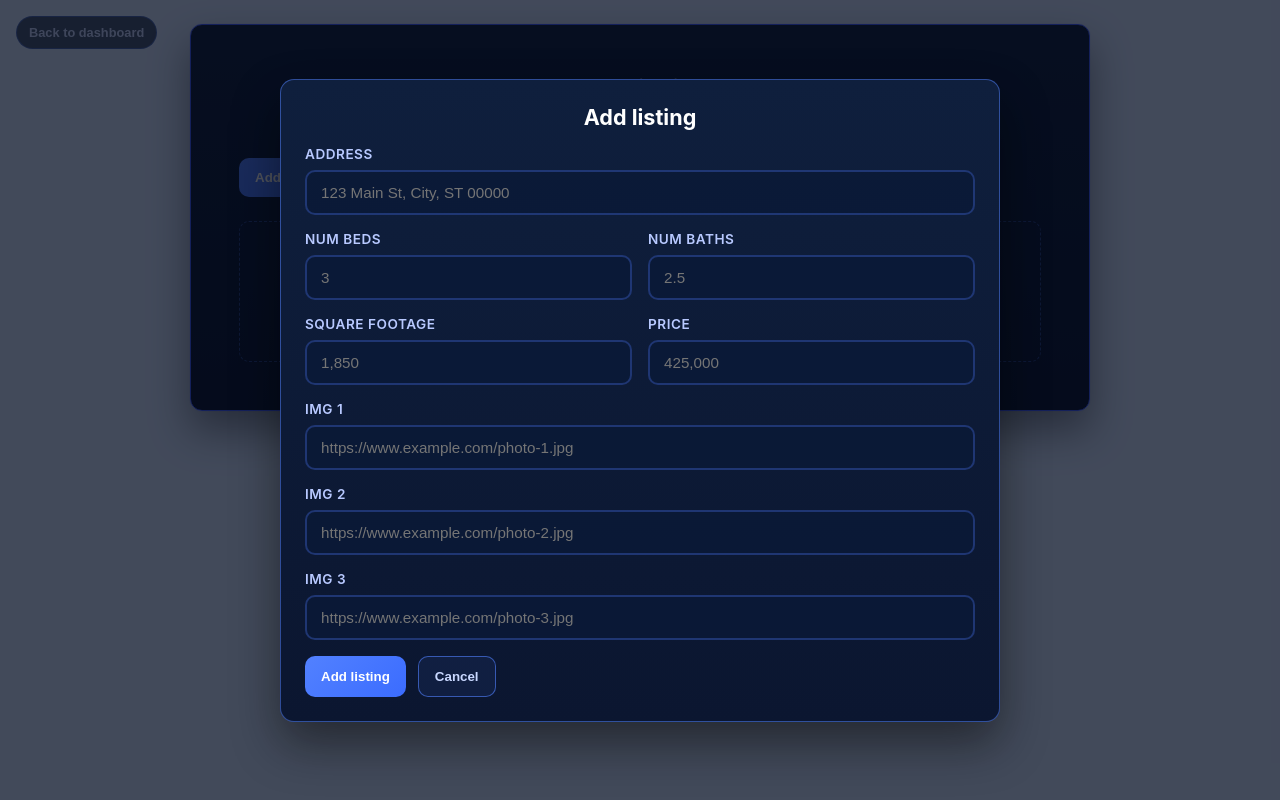
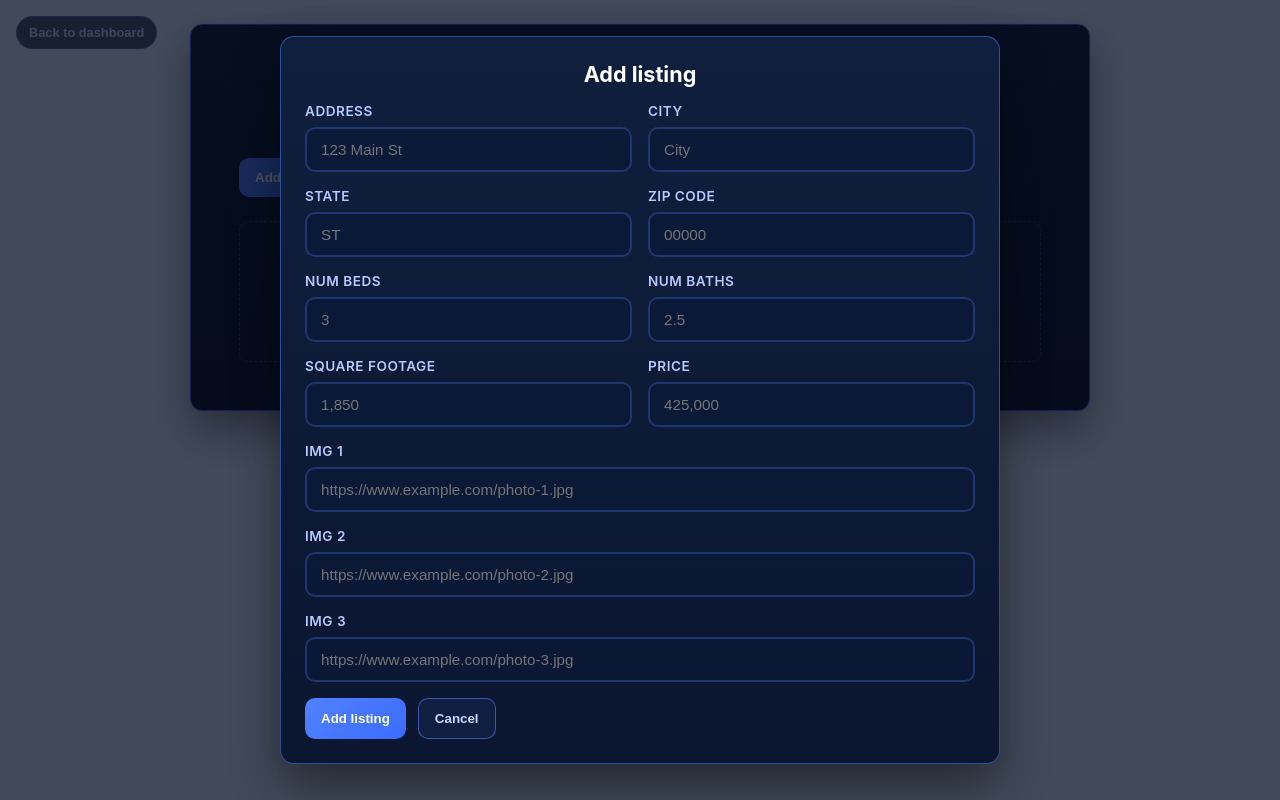
Before and after one commit to Juanfnmb1LPT/Direct-Mail-Sphere, a Vue app in the folder frontend/: page /listings in a window 1280 px wide. Both pictures are taken after a click on the button "Add new listing". Built offline with nearby package versions, Linux system fonts and the light colour scheme; the HTML template or start-up script is replaced by a standard one.

Commit message:
Made template 2 have listing import and same syncing as rest of templates

```diff
--- a/frontend/src/views/CreateMailView.vue
+++ b/frontend/src/views/CreateMailView.vue
@@ -12,7 +12,7 @@
         </div>
         <h2>Create Mail</h2>
         <form @submit.prevent="handleSubmit">
-          <div v-if="isTemplateThree && listingImportField" class="import-block">
+          <div v-if="isTemplateWithListingImport && listingImportField" class="import-block">
             <p class="import-title">Listing import</p>
             <div class="form-group span-2">
               <label :for="listingImportField.id">Import info from listing</label>
@@ -271,7 +271,18 @@ const templateOneFields = [
   }
 ]
 
-const templateTwoFields = [
+const buildTemplateTwoFields = (listingOptions) => [
+  {
+    id: 'listing_import',
+    label: 'Import from listing',
+    type: 'select-search',
+    options: listingOptions,
+    placeholder: 'Search listings by address',
+    autocomplete: 'off',
+    required: false,
+    fullWidth: true,
+    omitFromExport: true
+  },
   {
     id: 'first_name',
     label: 'First name',
@@ -289,11 +300,11 @@ const templateTwoFields = [
     required: true
   },
   {
-    id: 'license_number',
-    label: 'License number',
-    type: 'text',
-    placeholder: 'ABC123456',
-    autocomplete: 'off',
+    id: 'phone',
+    label: 'Phone #',
+    type: 'tel',
+    placeholder: '(555) 123-4567',
+    autocomplete: 'tel',
     required: true
   },
   {
@@ -306,43 +317,41 @@ const templateTwoFields = [
     fullWidth: true
   },
   {
-    id: 'profile_picture_url',
-    label: 'Profile picture URL',
+    id: 'mls_number',
+    label: 'MLS number',
+    type: 'text',
+    placeholder: 'MLS123456',
+    autocomplete: 'off',
+    required: true
+  },
+  {
+    id: 'agent_photo',
+    label: 'Agent photo',
     type: 'url',
-    placeholder: 'https://example.com/profile.jpg',
+    placeholder: 'https://www.example.com/agent.jpg',
     autocomplete: 'url',
     required: true,
     fullWidth: true
   },
   {
-    id: 'background_image_url',
-    label: 'Background image URL',
+    id: 'company_logo',
+    label: 'Company logo',
     type: 'url',
-    placeholder: 'https://example.com/background.jpg',
+    placeholder: 'https://www.example.com/logo.png',
     autocomplete: 'url',
     required: true,
     fullWidth: true
   },
   {
-    id: 'website',
-    label: 'Website',
-    type: 'url',
-    placeholder: 'https://example.com',
-    autocomplete: 'url',
-    required: true,
-    fullWidth: true
-  },
-  {
-    id: 'address_line',
-    label: 'Address line',
+    id: 'listing_address',
+    label: 'Address',
     type: 'text',
     placeholder: '123 Main St',
     autocomplete: 'street-address',
-    required: true,
-    fullWidth: true
+    required: true
   },
   {
-    id: 'city',
+    id: 'listing_city',
     label: 'City',
     type: 'text',
     placeholder: 'City',
@@ -350,68 +359,15 @@ const templateTwoFields = [
     required: true
   },
   {
-    id: 'state',
+    id: 'listing_state',
     label: 'State',
-    type: 'select-search',
-    options: [
-      { value: 'AL', label: 'AL - Alabama' },
-      { value: 'AK', label: 'AK - Alaska' },
-      { value: 'AZ', label: 'AZ - Arizona' },
-      { value: 'AR', label: 'AR - Arkansas' },
-      { value: 'CA', label: 'CA - California' },
-      { value: 'CO', label: 'CO - Colorado' },
-      { value: 'CT', label: 'CT - Connecticut' },
-      { value: 'DE', label: 'DE - Delaware' },
-      { value: 'FL', label: 'FL - Florida' },
-      { value: 'GA', label: 'GA - Georgia' },
-      { value: 'HI', label: 'HI - Hawaii' },
-      { value: 'ID', label: 'ID - Idaho' },
-      { value: 'IL', label: 'IL - Illinois' },
-      { value: 'IN', label: 'IN - Indiana' },
-      { value: 'IA', label: 'IA - Iowa' },
-      { value: 'KS', label: 'KS - Kansas' },
-      { value: 'KY', label: 'KY - Kentucky' },
-      { value: 'LA', label: 'LA - Louisiana' },
-      { value: 'ME', label: 'ME - Maine' },
-      { value: 'MD', label: 'MD - Maryland' },
-      { value: 'MA', label: 'MA - Massachusetts' },
-      { value: 'MI', label: 'MI - Michigan' },
-      { value: 'MN', label: 'MN - Minnesota' },
-      { value: 'MS', label: 'MS - Mississippi' },
-      { value: 'MO', label: 'MO - Missouri' },
-      { value: 'MT', label: 'MT - Montana' },
-      { value: 'NE', label: 'NE - Nebraska' },
-      { value: 'NV', label: 'NV - Nevada' },
-      { value: 'NH', label: 'NH - New Hampshire' },
-      { value: 'NJ', label: 'NJ - New Jersey' },
-      { value: 'NM', label: 'NM - New Mexico' },
-      { value: 'NY', label: 'NY - New York' },
-      { value: 'NC', label: 'NC - North Carolina' },
-      { value: 'ND', label: 'ND - North Dakota' },
-      { value: 'OH', label: 'OH - Ohio' },
-      { value: 'OK', label: 'OK - Oklahoma' },
-      { value: 'OR', label: 'OR - Oregon' },
-      { value: 'PA', label: 'PA - Pennsylvania' },
-      { value: 'RI', label: 'RI - Rhode Island' },
-      { value: 'SC', label: 'SC - South Carolina' },
-      { value: 'SD', label: 'SD - South Dakota' },
-      { value: 'TN', label: 'TN - Tennessee' },
-      { value: 'TX', label: 'TX - Texas' },
-      { value: 'UT', label: 'UT - Utah' },
-      { value: 'VT', label: 'VT - Vermont' },
-      { value: 'VA', label: 'VA - Virginia' },
-      { value: 'WA', label: 'WA - Washington' },
-      { value: 'WV', label: 'WV - West Virginia' },
-      { value: 'WI', label: 'WI - Wisconsin' },
-      { value: 'WY', label: 'WY - Wyoming' },
-      { value: 'DC', label: 'DC - District of Columbia' }
-    ],
-    placeholder: 'Start typing a state',
+    type: 'text',
+    placeholder: 'ST',
     autocomplete: 'address-level1',
     required: true
   },
   {
-    id: 'zip_code',
+    id: 'listing_zip',
     label: 'Zip code',
     type: 'text',
     placeholder: '00000',
@@ -419,12 +375,13 @@ const templateTwoFields = [
     required: true
   },
   {
-    id: 'phone',
-    label: 'Phone',
-    type: 'tel',
-    placeholder: '(555) 123-4567',
-    autocomplete: 'tel',
-    required: true
+    id: 'listing_img1',
+    label: 'Img 1',
+    type: 'url',
+    placeholder: 'https://www.example.com/photo-1.jpg',
+    autocomplete: 'url',
+    required: true,
+    fullWidth: true
   }
 ]
 
@@ -503,10 +460,25 @@ const buildTemplateThreeFields = (listingOptions) => [
     id: 'listing_address',
     label: 'Address',
     type: 'text',
-    placeholder: '123 Main St, City, ST 00000',
+    placeholder: '123 Main St',
     autocomplete: 'street-address',
-    required: true,
-    fullWidth: true
+    required: true
+  },
+  {
+    id: 'listing_city',
+    label: 'City',
+    type: 'text',
+    placeholder: 'City',
+    autocomplete: 'address-level2',
+    required: true
+  },
+  {
+    id: 'listing_state',
+    label: 'State',
+    type: 'text',
+    placeholder: 'ST',
+    autocomplete: 'address-level1',
+    required: true
   },
   {
     id: 'listing_beds',
@@ -554,7 +526,7 @@ const buildTemplateThreeFields = (listingOptions) => [
 
 const templates = [
   { id: 'template-1', name: 'Template 1- Spring Clean Your Finances', fields: templateOneFields, image: new URL('../assets/spring_clean.png', import.meta.url).href, backImage: new URL('../assets/spring_clean_back.png', import.meta.url).href },
-  { id: 'template-2', name: 'Template 2- Listing Coming Soon', fields: templateTwoFields, image: new URL('../assets/coming_soon_card.png', import.meta.url).href, backImage: new URL('../assets/coming_soon_card_back.png', import.meta.url).href },
+  { id: 'template-2', name: 'Template 2- Listing Coming Soon', fields: defaultFields, image: new URL('../assets/coming_soon_card.png', import.meta.url).href, backImage: new URL('../assets/coming_soon_card_back.png', import.meta.url).href },
   { id: 'template-3', name: 'Template 3 - Just Sold', fields: defaultFields, image: new URL('../assets/placeholder.png', import.meta.url).href, backImage: new URL('../assets/placeholder.png', import.meta.url).href },
   { id: 'template-4', name: 'Template 4 - TODO', fields: defaultFields, image: new URL('../assets/placeholder.png', import.meta.url).href, backImage: new URL('../assets/placeholder.png', import.meta.url).href },
   { id: 'template-5', name: 'Template 5 - TODO', fields: defaultFields, image: new URL('../assets/placeholder.png', import.meta.url).href, backImage: new URL('../assets/placeholder.png', import.meta.url).href },
@@ -581,28 +553,42 @@ const selectedTemplateConfig = computed(() =>
   templates.find((template) => template.id === selectedTemplate.value)
 )
 
+const formatListingLabel = (listing) => {
+  const address = listing.address || ''
+  const city = listing.city || ''
+  const state = listing.state || ''
+  return [address, city, state].filter(Boolean).join(', ')
+}
+
 const listingOptions = computed(() =>
   listings.value.map((listing) => ({
     value: listing.id,
-    label: listing.address
+    label: formatListingLabel(listing)
   }))
 )
 
 const formFields = computed(() => {
+  if (selectedTemplate.value === 'template-2') {
+    return buildTemplateTwoFields(listingOptions.value)
+  }
   if (selectedTemplate.value === 'template-3') {
     return buildTemplateThreeFields(listingOptions.value)
   }
   return selectedTemplateConfig.value?.fields || defaultFields
 })
 
-const isTemplateThree = computed(() => selectedTemplate.value === 'template-3')
+const isTemplateWithListingImport = computed(() =>
+  ['template-2', 'template-3'].includes(selectedTemplate.value)
+)
 
 const listingImportField = computed(() =>
   formFields.value.find((field) => field.id === 'listing_import')
 )
 
 const visibleFields = computed(() =>
-  formFields.value.filter((field) => field.id !== 'listing_import')
+  formFields.value.filter(
+    (field) => field.id !== 'listing_import' && !field.omitFromForm
+  )
 )
 
 const fieldProfileMap = {
@@ -631,12 +617,33 @@ const applyProfileToForm = (fields) => {
 const applyListingToForm = (listingId) => {
   const listing = listings.value.find((item) => item.id === listingId)
   if (!listing) return
+  if ('listing_address' in formData.value) {
     formData.value.listing_address = listing.address || ''
+  }
+  if ('listing_city' in formData.value) {
+    formData.value.listing_city = listing.city || ''
+  }
+  if ('listing_state' in formData.value) {
+    formData.value.listing_state = listing.state || ''
+  }
+  if ('listing_zip' in formData.value) {
+    formData.value.listing_zip = listing.zip || ''
+  }
+  if ('listing_beds' in formData.value) {
     formData.value.listing_beds = listing.beds ?? ''
+  }
+  if ('listing_baths' in formData.value) {
     formData.value.listing_baths = listing.baths ?? ''
+  }
+  if ('listing_sqft' in formData.value) {
     formData.value.listing_sqft = listing.sqft ?? ''
+  }
+  if ('listing_price' in formData.value) {
     formData.value.listing_price = listing.price ?? ''
+  }
+  if ('listing_img1' in formData.value) {
     formData.value.listing_img1 = listing.img1 || ''
+  }
 }
 
 watch(
--- a/frontend/src/views/UserListingsView.vue
+++ b/frontend/src/views/UserListingsView.vue
@@ -16,7 +16,7 @@
           v-model.trim="searchQuery"
           type="text"
           class="search-input"
-          placeholder="Search by address"
+          placeholder="Search by address, city, state, or zip"
           aria-label="Search listings"
         />
         <button type="button" class="primary-button" @click="openCreate">
@@ -36,7 +36,7 @@
         </div>
         <div v-for="listing in filteredListings" :key="listing.id" class="listing-card">
           <div class="listing-info">
-            <h3>{{ listing.address }}</h3>
+            <h3>{{ formatListingLabel(listing) }}</h3>
             <p>
               {{ listing.beds }} bd · {{ listing.baths }} ba · {{ listing.sqft }} sqft
             </p>
@@ -64,14 +64,50 @@
         <h3>{{ editingId ? 'Edit listing' : 'Add listing' }}</h3>
         <form class="listing-form" @submit.prevent="handleSubmit">
           <div class="form-grid">
-            <div class="form-group span-2">
+            <div class="form-group">
               <label for="address">Address</label>
               <input
                 id="address"
                 v-model.trim="form.address"
                 type="text"
-                placeholder="123 Main St, City, ST 00000"
+                placeholder="123 Main St"
                 autocomplete="street-address"
+                required
+              />
+            </div>
+
+            <div class="form-group">
+              <label for="city">City</label>
+              <input
+                id="city"
+                v-model.trim="form.city"
+                type="text"
+                placeholder="City"
+                autocomplete="address-level2"
+                required
+              />
+            </div>
+
+            <div class="form-group">
+              <label for="state">State</label>
+              <input
+                id="state"
+                v-model.trim="form.state"
+                type="text"
+                placeholder="ST"
+                autocomplete="address-level1"
+                required
+              />
+            </div>
+
+            <div class="form-group">
+              <label for="zip">Zip code</label>
+              <input
+                id="zip"
+                v-model.trim="form.zip"
+                type="text"
+                placeholder="00000"
+                autocomplete="postal-code"
                 required
               />
             </div>
@@ -194,6 +230,9 @@ const searchQuery = ref('')
 
 const emptyForm = () => ({
   address: '',
+  city: '',
+  state: '',
+  zip: '',
   beds: '',
   baths: '',
   sqft: '',
@@ -209,7 +248,7 @@ const filteredListings = computed(() => {
   const query = searchQuery.value.toLowerCase().trim()
   if (!query) return listings.value
   return listings.value.filter((listing) =>
-    String(listing.address || '').toLowerCase().includes(query)
+    formatListingLabel(listing).toLowerCase().includes(query)
   )
 })
 
@@ -245,6 +284,9 @@ const handleSubmit = () => {
   const payload = {
     id: editingId.value || `listing-${Date.now()}`,
     address: form.value.address,
+    city: form.value.city,
+    state: form.value.state,
+    zip: form.value.zip,
     beds: Number(form.value.beds),
     baths: Number(form.value.baths),
     sqft: parseNumeric(form.value.sqft),
@@ -270,6 +312,9 @@ const startEdit = (listing) => {
   editingId.value = listing.id
   form.value = {
     address: listing.address,
+    city: listing.city || '',
+    state: listing.state || '',
+    zip: listing.zip || '',
     beds: listing.beds,
     baths: listing.baths,
     sqft: formatNumberForInput(listing.sqft),
@@ -319,7 +364,7 @@ const normalizeUrlField = (fieldId) => {
 
 const removeListing = (id) => {
   const target = listings.value.find((listing) => listing.id === id)
-  const label = target?.address ? `\n${target.address}` : ''
+  const label = target ? `\n${formatListingLabel(target)}` : ''
   if (!window.confirm(`Delete this listing?${label}`)) return
   listings.value = listings.value.filter((listing) => listing.id !== id)
   if (editingId.value === id) {
@@ -329,6 +374,14 @@ const removeListing = (id) => {
 }
 
 const formatNumber = (value) => Number(value || 0).toLocaleString('en-US')
+
+const formatListingLabel = (listing) => {
+  const address = listing.address || ''
+  const city = listing.city || ''
+  const state = listing.state || ''
+  const zip = listing.zip || ''
+  return [address, city, state, zip].filter(Boolean).join(', ')
+}
 
 const goToDashboard = () => {
   router.push('/dashboard')
```
Lines whose indentation alone changed are shown as unchanged.
